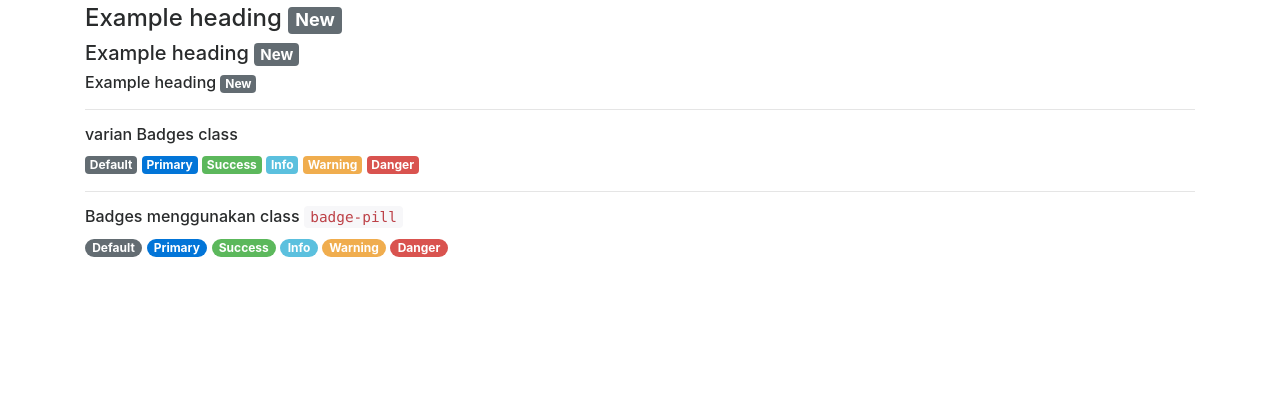
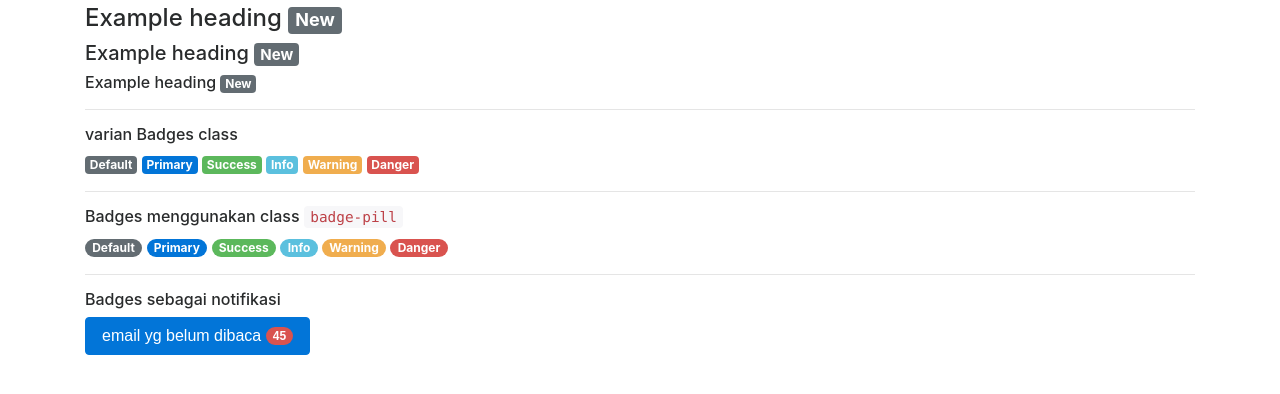
Before and after one commit to hisanusi/belajar-bootstrap-4, a plain HTML site: page index.html in a window 1280 px wide. Shown: the part 164-558 px from the top of the page. Drawn offline with Linux system fonts and the light colour scheme.

Commit message:
update notifikasi
badge sebagai notifikasi

```diff
--- a/index.html
+++ b/index.html
@@ -33,6 +33,9 @@
       <span class="badge badge-pill badge-info">Info</span>
       <span class="badge badge-pill badge-warning">Warning</span>
       <span class="badge badge-pill badge-danger">Danger</span>
+      <hr/>
+      <h6>Badges sebagai notifikasi</h6>
+      <button type="button" class="btn btn-primary">email yg belum dibaca <span class="badge badge-pill badge-danger">45</span></button>
     </div>
 
 
```
